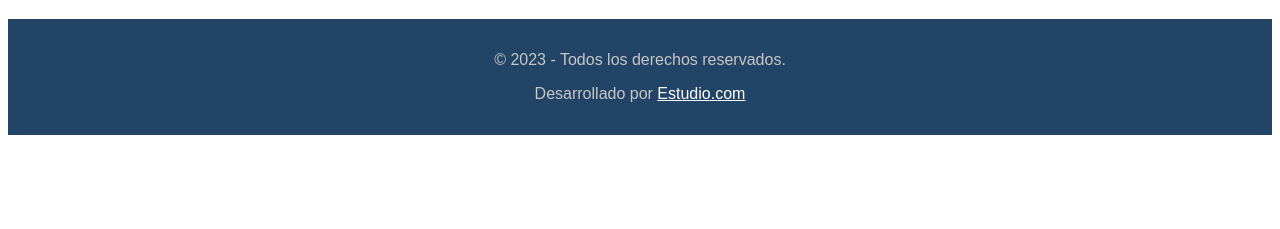
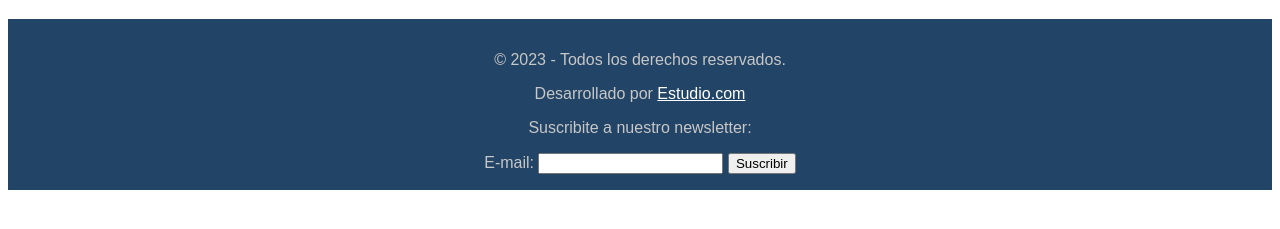
Before and after one commit to jdrjuan/sitio_web_2, a plain HTML site: page index.html in a window 1280 px wide. Shown: the part 189-418 px from the top of the page. Drawn offline with Linux system fonts and the light colour scheme.

Commit message:
Agrega formulario de suscripción a footer de index

```diff
--- a/index.html
+++ b/index.html
@@ -19,6 +19,14 @@
     <footer>
         <p>&copy; 2023 - Todos los derechos reservados.</p>
         <p>Desarrollado por <a href="https://estudio.com" title="Ir a estudio.com" target="_blank">Estudio.com</a></p>
+        <div class="suscripcion">
+            <form action="suscribir-newsletter.php">
+                <p>Suscribite a nuestro newsletter:</p>
+                <label for="email-sus">E-mail:</label>
+                <input type="email" name="email-sus" id="email-sus">
+                <input type="submit" value="Suscribir">
+            </form>
+        </div>
     </footer>
 </body>
 </html>
```
